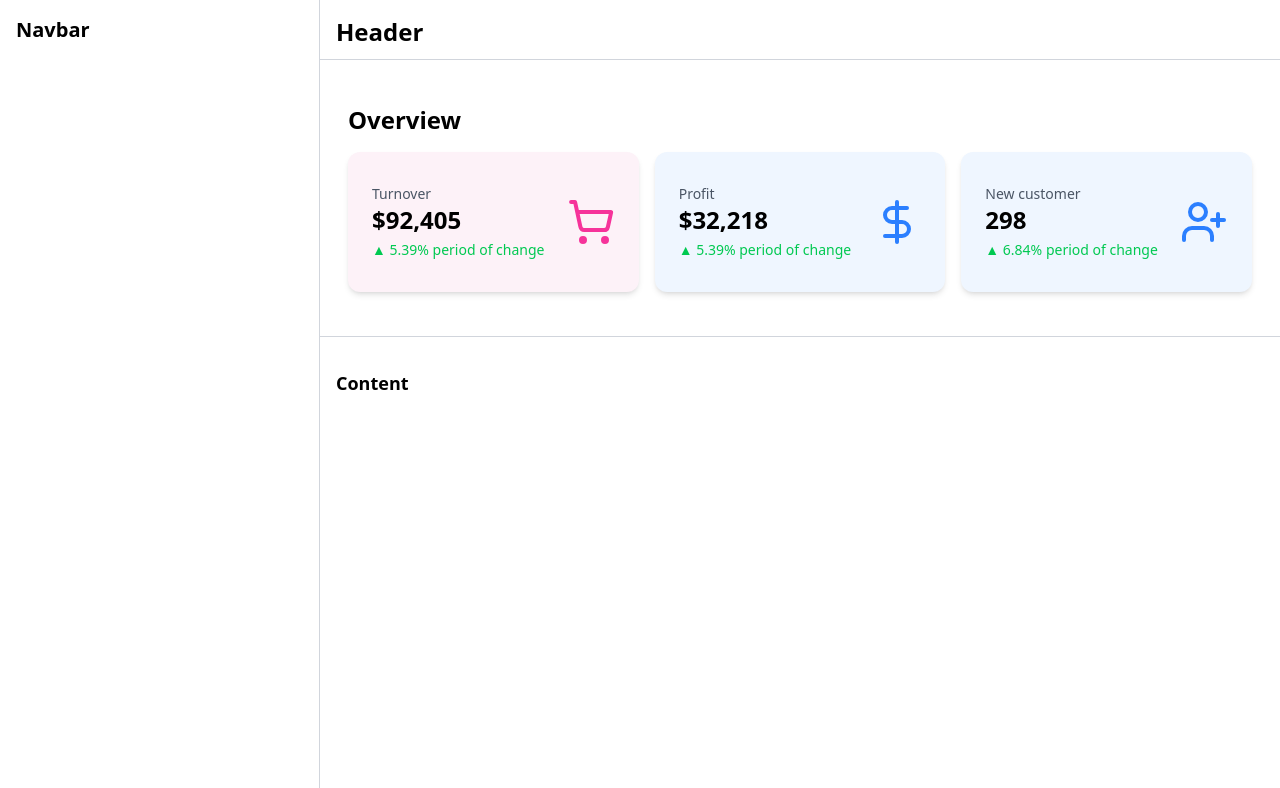
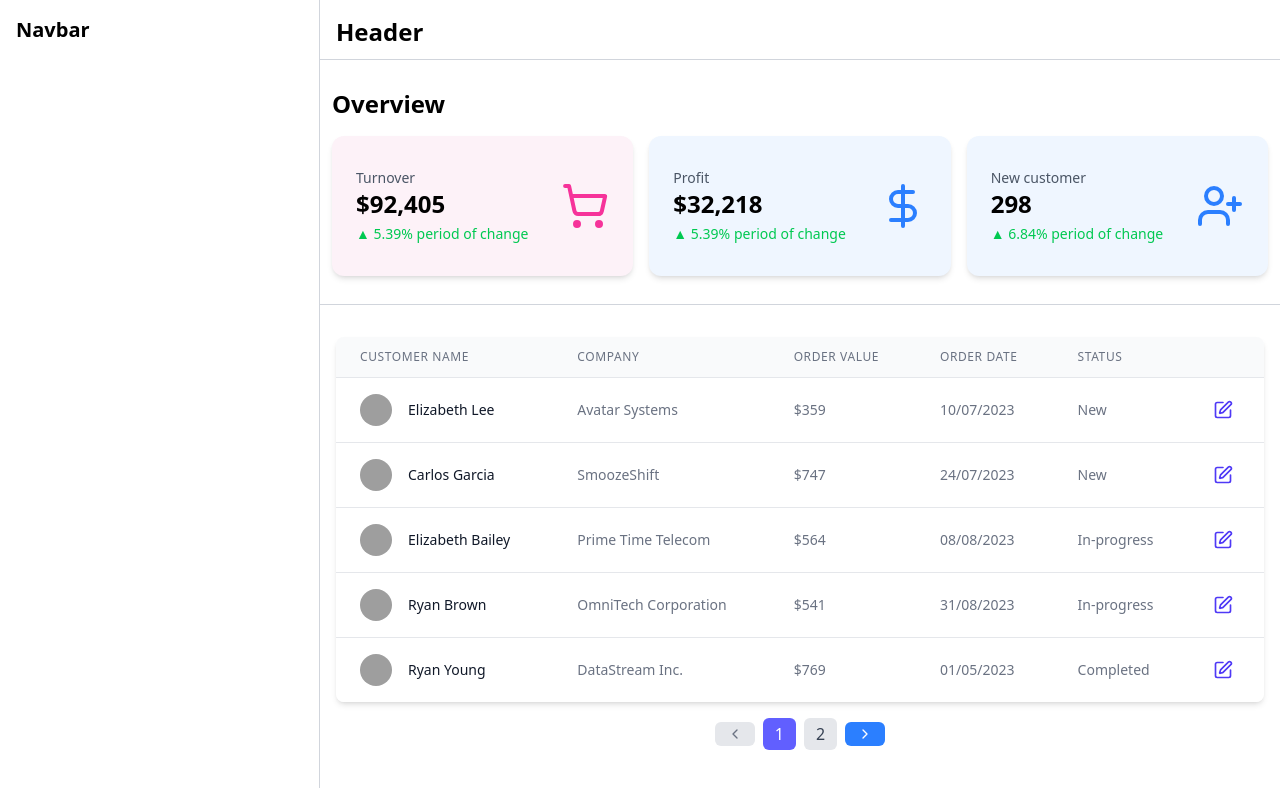
Before and after one commit to DaoNgocAnh25092004/tuan8, a React (Vite) app: page / in a window 1280 px wide. Shown: the top 788 px of the page. Built offline with nearby package versions, Linux system fonts and the light colour scheme; grey boxes are pictures that could not be loaded.

Commit message:
Bài 1: 3. Datatable & 4. Datatable API

```diff
--- /dev/null
+++ b/src/Page/Dashboard.jsx
@@ -0,0 +1,147 @@
+import { ChevronLeft, ChevronRight, Edit } from "lucide-react";
+import { useState } from "react";
+
+const Dashboard = ({ data }) => {
+  const [currentPage, setCurrentPage] = useState(1);
+  const recordsPerPage = 5;
+  const lastIndex = currentPage * recordsPerPage;
+  const firstIndex = lastIndex - recordsPerPage;
+  const records = data.slice(firstIndex, lastIndex);
+  const nPages = Math.ceil(data.length / recordsPerPage);
+  const numbers = [...Array(nPages + 1).keys()].slice(1);
+
+  const prevPage = () => {
+    if (currentPage !== 1) {
+      setCurrentPage(currentPage - 1);
+    }
+  };
+
+  const nextPage = () => {
+    if (currentPage !== nPages) {
+      setCurrentPage(currentPage + 1);
+    }
+  };
+
+  const changePage = (pageNumber) => {
+    setCurrentPage(pageNumber);
+  };
+
+  return (
+    <>
+      <div className="bg-white rounded-lg shadow-md overflow-x-auto">
+        <table className="min-w-full divide-y divide-gray-200">
+          <thead className="bg-gray-50">
+            <tr>
+              <th
+                scope="col"
+                className="px-6 py-3 text-left text-xs font-medium text-gray-500 uppercase tracking-wider"
+              >
+                CUSTOMER NAME
+              </th>
+              <th
+                scope="col"
+                className="px-6 py-3 text-left text-xs font-medium text-gray-500 uppercase tracking-wider"
+              >
+                COMPANY
+              </th>
+              <th
+                scope="col"
+                className="px-6 py-3 text-left text-xs font-medium text-gray-500 uppercase tracking-wider"
+              >
+                ORDER VALUE
+              </th>
+              <th
+                scope="col"
+                className="px-6 py-3 text-left text-xs font-medium text-gray-500 uppercase tracking-wider"
+              >
+                ORDER DATE
+              </th>
+              <th
+                scope="col"
+                className="px-6 py-3 text-left text-xs font-medium text-gray-500 uppercase tracking-wider"
+              >
+                STATUS
+              </th>
+              <th scope="col" className="relative px-6 py-3">
+                <span className="sr-only">Edit</span>
+              </th>
+            </tr>
+          </thead>
+          <tbody className="bg-white divide-y divide-gray-200">
+            {records.map((item, index) => (
+              <tr key={index}>
+                <td className="px-6 py-4 whitespace-nowrap flex items-center gap-4">
+                  <img
+                    className="h-8 w-8 rounded-full"
+                    src={item.avatar}
+                    alt={`Avatar of ${item.customerName}`}
+                  />
+                  <span className="text-sm font-medium text-gray-900">
+                    {item.customerName}
+                  </span>
+                </td>
+                <td className="px-6 py-4 whitespace-nowrap text-sm text-gray-500">
+                  {item.company}
+                </td>
+                <td className="px-6 py-4 whitespace-nowrap text-sm text-gray-500">
+                  {item.orderValue}
+                </td>
+                <td className="px-6 py-4 whitespace-nowrap text-sm text-gray-500">
+                  {item.orderDate}
+                </td>
+                <td className="px-6 py-4 whitespace-nowrap text-sm text-gray-500">
+                  {item.status}
+                </td>
+                <td className="px-6 py-4 whitespace-nowrap text-right text-sm font-medium">
+                  <a href="#" className="text-indigo-600 hover:text-indigo-900">
+                    <Edit className="h-5 w-5" />
+                  </a>
+                </td>
+              </tr>
+            ))}
+          </tbody>
+        </table>
+      </div>
+      {/* Pagination */}
+      <div className="flex items-center justify-center mt-4 space-x-2">
+        <button
+          onClick={prevPage}
+          className={`px-3 py-1 rounded-md ${
+            currentPage === 1
+              ? "bg-gray-200 text-gray-500 cursor-not-allowed"
+              : "bg-blue-500 text-white hover:bg-blue-600"
+          }`}
+          disabled={currentPage === 1}
+        >
+          <ChevronLeft className="h-4 w-4" />
+        </button>
+        {numbers.map((pageNumber, index) => (
+          <button
+            key={index}
+            onClick={() => changePage(pageNumber)}
+            className={`px-3 py-1 rounded-md ${
+              currentPage === pageNumber
+                ? "bg-indigo-500 text-white"
+                : "bg-gray-200 text-gray-700 hover:bg-gray-300"
+            }`}
+          >
+            {pageNumber}
+          </button>
+        ))}
+        <button
+          onClick={nextPage}
+          className={`px-3 py-1 rounded-md ${
+            currentPage === nPages
+              ? "bg-gray-200 text-gray-500 cursor-not-allowed"
+              : "bg-blue-500 text-white hover:bg-blue-600"
+          }`}
+          disabled={currentPage === nPages}
+        >
+          <ChevronRight className="h-4 w-4" />
+        </button>
+      </div>
+    </>
+  );
+};
+
+export default Dashboard;
--- a/src/Pages/DashboardLayout.jsx
+++ b/src/Pages/DashboardLayout.jsx
@@ -1,8 +1,60 @@
-import React from "react";
+import React, { useState } from "react";
 import { ShoppingCart, DollarSign, UserPlus } from "lucide-react";
 import OverviewCard from "../Components/OverviewCard";
+import Dashboard from "../Page/Dashboard";
 
 const DashboardLayout = () => {
+  const [data] = useState([
+    {
+      customerName: "Elizabeth Lee",
+      company: "Avatar Systems",
+      orderValue: "$359",
+      orderDate: "10/07/2023",
+      status: "New",
+      avatar: "https://randomuser.me/api/portraits/women/1.jpg",
+    },
+    {
+      customerName: "Carlos Garcia",
+      company: "SmoozeShift",
+      orderValue: "$747",
+      orderDate: "24/07/2023",
+      status: "New",
+      avatar: "https://randomuser.me/api/portraits/men/1.jpg",
+    },
+    {
+      customerName: "Elizabeth Bailey",
+      company: "Prime Time Telecom",
+      orderValue: "$564",
+      orderDate: "08/08/2023",
+      status: "In-progress",
+      avatar: "https://randomuser.me/api/portraits/women/2.jpg",
+    },
+    {
+      customerName: "Ryan Brown",
+      company: "OmniTech Corporation",
+      orderValue: "$541",
+      orderDate: "31/08/2023",
+      status: "In-progress",
+      avatar: "https://randomuser.me/api/portraits/men/2.jpg",
+    },
+    {
+      customerName: "Ryan Young",
+      company: "DataStream Inc.",
+      orderValue: "$769",
+      orderDate: "01/05/2023",
+      status: "Completed",
+      avatar: "https://randomuser.me/api/portraits/men/3.jpg",
+    },
+    {
+      customerName: "Hailey Adams",
+      company: "FlowRush",
+      orderValue: "$922",
+      orderDate: "10/06/2023",
+      status: "Completed",
+      avatar: "https://randomuser.me/api/portraits/women/3.jpg",
+    },
+  ]);
+
   return (
     <div className="grid grid-cols-4 h-screen">
       {/* Navbar */}
@@ -19,7 +71,7 @@ const DashboardLayout = () => {
         </div>
 
         {/* Overview */}
-        <div className="p-7 col-span-3">
+        <div className="p-3 col-span-3">
           <h1 className="text-2xl font-bold mb-4">Overview</h1>
           <div className="grid grid-cols-1 sm:grid-cols-2 md:grid-cols-3 gap-4">
             <OverviewCard
@@ -54,8 +106,7 @@ const DashboardLayout = () => {
 
         {/* Content */}
         <div className="p-4 h-full col-span-3">
-          <h2 className="text-lg font-semibold">Content</h2>
-          {/* Thêm nội dung chính ở đây */}
+          <Dashboard data={data} />
         </div>
       </div>
     </div>
```
Also changed, not shown: MinhChung/3. DataTable & 4. Datatable API/ai.png (added), MinhChung/3. DataTable & 4. Datatable API/ui.png (added).
